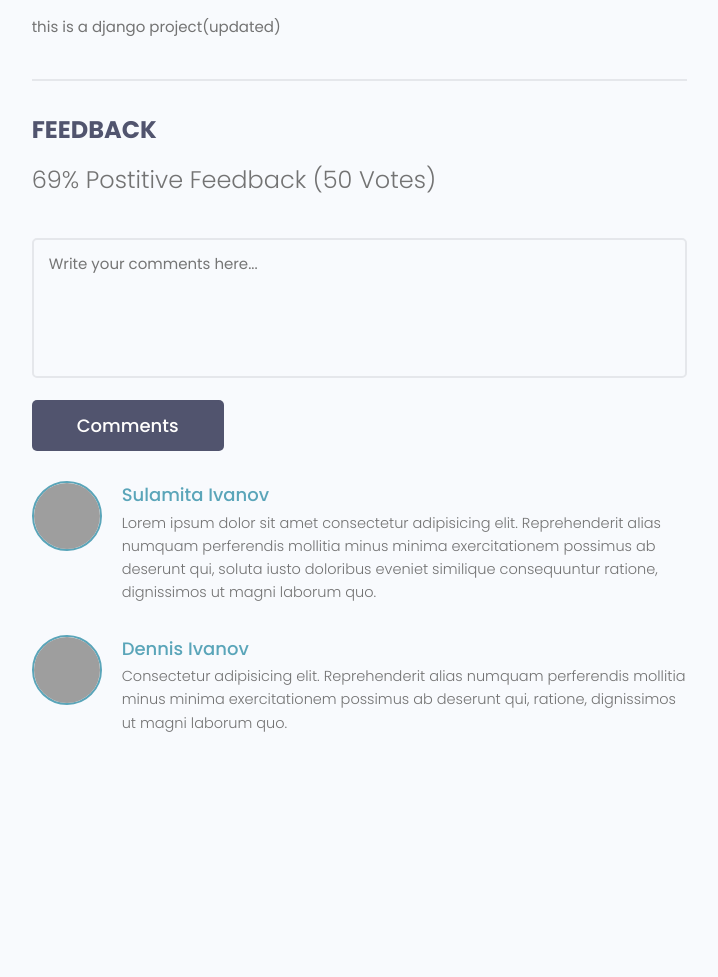
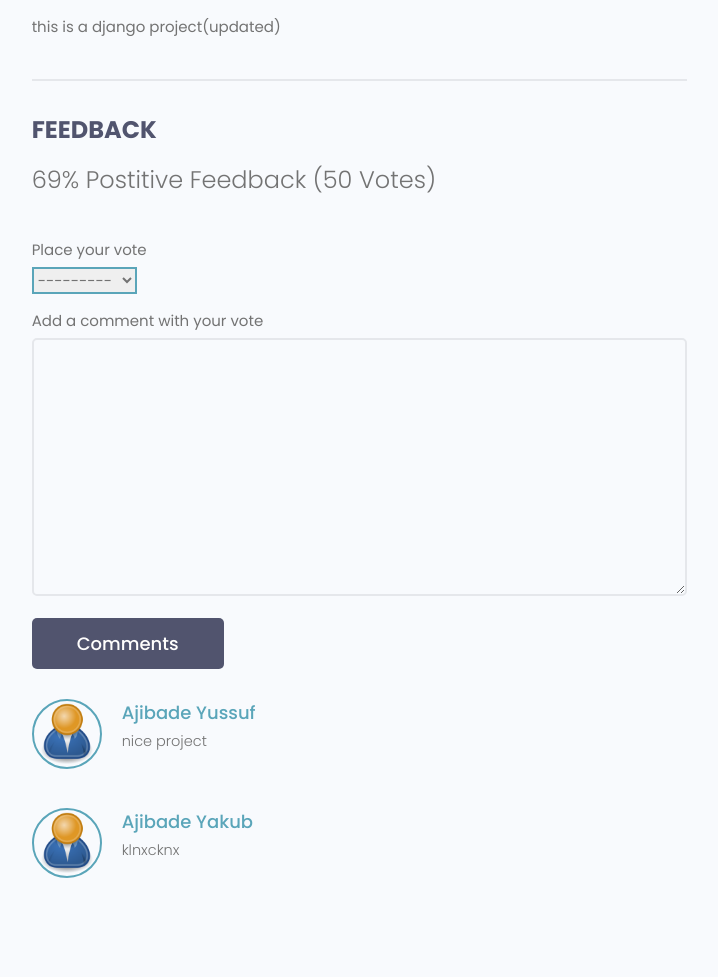
Before and after one commit to Ayatoo047/devsearch, a Django app: page /project/single-project/5470a598-35b7-4893-b82c-de1aec5255d8/ in a window 1280 px wide. Shown: the part 696-1673 px from the top of the page, without its empty margins (465-1183 px from the left). Before the commit the page ends 1428 px from the top, so only its background shows below. Run offline with Django 4.2, Linux system fonts and the light colour scheme; a user stored in the database is signed in; data comes from the database, SQL or seed files in the repository; parts of the project's set-up code (start-up, migrations or seed data) failed here and were passed over; some libraries are stand-ins or nearby versions; grey boxes are pictures that could not be loaded.

Commit message:
added review

```diff
--- a/project/admin.py
+++ b/project/admin.py
@@ -1,8 +1,8 @@
 from atexit import register
 from django.contrib import admin
-from .models import Project, Reviews, Tags
+from .models import Project, Review, Tags
 
 # Register your models here.
 admin.site.register(Project)
-admin.site.register(Reviews)
+admin.site.register(Review)
 admin.site.register(Tags)
--- a/project/forms.py
+++ b/project/forms.py
@@ -1,10 +1,14 @@
-from django.forms import ModelForm
-from . models import Project
+from cProfile import label
+from dataclasses import field
+from pyexpat import model
+from django.forms import ModelForm, widgets
+from . models import Project, Review
 
 class ProjectForm(ModelForm):
     class Meta:
         model = Project
         fields = ['title', 'description', 'tags', 'source_link', 'demo_link']
+        # widgets = { 'tags': forms.CheckboxSelectMultiple(), }
 
 
     def __init__(self, *args, **kwargs):
@@ -14,14 +18,25 @@ class ProjectForm(ModelForm):
             field.widget.attrs.update({'class': 'input'})
 
 
+
+class ReviewForm(ModelForm):
+    class Meta:
+        model = Review
+        fields = ['value', 'body']
+
+        labels = {
+            'value': 'Place your vote',
+            'body': 'Add a comment with your vote'
+        }
+
+    def __init__(self, *args, **kwargs):
+        super(ReviewForm, self).__init__(*args, **kwargs)
+
+        for name, field in self.fields.items():
+            field.widget.attrs.update({'class': 'input'})
+
+
 # class SkillForm(ModelForm):
 #     class Meta:
 #         model = Project
 #         fields = ['title', 'description', 'tags', 'source_link', 'demo_link']
-
-
-#     def __init__(self, *args, **kwargs):
-#         super(ProjectForm, self).__init__(*args, **kwargs)
-
-#         for name, field in self.fields.items():
-#             field.widget.attrs.update({'class': 'input'})
--- a/project/models.py
+++ b/project/models.py
@@ -1,5 +1,6 @@
 from contextlib import nullcontext
 from email.policy import default
+from enum import unique
 from unicodedata import name
 from venv import create
 from django.db import models
@@ -23,19 +24,40 @@ class Project(models.Model):
     def __str__(self):
         return str(self.title)
 
-class Reviews(models.Model):
+    class Meta:
+        ordering = ['created']
+
+    @property
+    def getVoteCount(self):
+        reviews = self.review_set.all()
+        upVotes = reviews.filter(value="up").count()
+        totalVotes = reviews.count()
+
+        ratio = (upVotes / totalVotes) * 100
+        self.vote_total = totalVotes
+        self.vote_ratio = ratio
+        self.save()
+
+
+class Review(models.Model):
     VOTE_TYPE = (
         ('up', 'Up Vote'),
         ('down', 'Down Vote'),
     )
     project = models.ForeignKey(Project, on_delete=models.CASCADE, null=True)
+    owner = models.ForeignKey(Profile, on_delete=models.CASCADE, null=True)
     body = models.TextField(max_length=2000, blank=True, null=True)
     value = models.CharField(max_length=200, choices=VOTE_TYPE)
     created = models.DateTimeField(auto_now_add=True)
     id = id = models.UUIDField(default=uuid.uuid4, unique=True, primary_key=True, editable=False)
 
+    class Meta:
+        unique_together = [['project', 'owner']]
+
     def __str__(self):
         return str(self.value)
+
+
 
 
 class Tags(models.Model):
--- a/project/templates/project/project.html
+++ b/project/templates/project/project.html
@@ -30,7 +30,7 @@
 
         <div class="column column--2of3">
           <img class="singleProject__preview" src="{{project.featured_image.url}}" alt="portfolio thumbnail" />
-          <a href="profile.html" class="singleProject__developer">By {{project.owner.name}}</a>
+          <a href="{% url 'profile' project.owner.id %}" class="singleProject__developer">By {{project.owner.name}}</a>
           <h2 class="singleProject__title">{{project.title}}</h2>
           <h3 class="singleProject__subtitle">About the Project</h3>
           <div class="singleProject__info">{{project.description}}</div>
@@ -41,42 +41,35 @@
               {{project.vote_ratio}}% Postitive Feedback ({{project.vote_total}} Votes)
             </h5>
 
-            <form class="form" action="#" method="POST">
+            <form class="form" action="" method="POST">
               <!-- Textarea -->
+              {% csrf_token %}
+              {% for field in form %}
               <div class="form__field">
-                <label for="formInput#textarea">Comments: </label>
-                <textarea class="input input--textarea" name="message" id="formInput#textarea"
-                  placeholder="Write your comments here..."></textarea>
+                <label for="formInput#textarea">{{field.label}}</label>
+                {{field}}
               </div>
+              {% endfor %}
               <input class="btn btn--sub btn--lg" type="submit" value="Comments" />
             </form>
+
             <div class="commentList">
+
+              {% for review in project.review_set.all %}
+              {% if review.body %}
               <div class="comment">
-                <a href="profile.html">
+                <a href="{% url 'profile' review.owner.id %}">
                   <img class="avatar avatar--md"
-                    src="https://pbs.twimg.com/profile_images/1335382240931368961/b3wSZKj4_400x400.jpg" alt="user" />
+                    src="{{review.owner.profile_image.url}}" alt="user" />
                 </a>
                 <div class="comment__details">
-                  <a href="profile.html" class="comment__author">Sulamita Ivanov</a>
-                  <p class="comment__info">
-                    Lorem ipsum dolor sit amet consectetur adipisicing elit. Reprehenderit alias numquam perferendis
-                    mollitia minus minima exercitationem possimus ab deserunt qui, soluta iusto doloribus eveniet
-                    similique consequuntur ratione, dignissimos ut magni laborum quo.
-                  </p>
+                  <a href="{% url 'profile' review.owner.id %}" class="comment__author">{{review.owner.name}}</a>
+                  <p class="comment__info">{{review.body}}</p>
                 </div>
               </div>
-              <div class="comment">
-                <a href="profile.html">
-                  <img class="avatar avatar--md" src="https://avatars.githubusercontent.com/u/33843378" alt="user" />
-                </a>
-                <div class="comment__details">
-                  <a href="profile.html" class="comment__author">Dennis Ivanov</a>
-                  <p class="comment__info">
-                    Consectetur adipisicing elit. Reprehenderit alias numquam perferendis mollitia minus minima
-                    exercitationem possimus ab deserunt qui, ratione, dignissimos ut magni laborum quo.
-                  </p>
-                </div>
-              </div>
+              {% endif %}
+              {% endfor %}
+
             </div>
           </div>
         </div>
--- a/project/views.py
+++ b/project/views.py
@@ -5,22 +5,36 @@ from django.shortcuts import render, redirect
 from project.utils import paginateProject, searchProject
 from user.views import profile
 from .models import Project, Tags
-from . forms import ProjectForm
+from . forms import ProjectForm, ReviewForm
 from django.contrib.auth.decorators import login_required
 
 
 
 def projects(request):
     projects, search_query = searchProject(request)
-    custom_range, projects = paginateProject(request, projects, 3)
+    custom_range, projects = paginateProject(request, projects, 6)
 
     context = {'projects': projects, 'search_query': search_query, 'custom_range': custom_range}
     return render(request, 'project/projects.html', context)
 
 def project(request, pk):
+    profile = request.user.profile
     project = Project.objects.get(id=pk)
+    form = ReviewForm()
+    if request.method == 'POST':
+        form = ReviewForm(request.POST)
+        if form.is_valid:
+            review = form.save(commit=False)
+            review.project = project
+            review.owner = profile
+            review.save()
+
+            project.getVoteCount
+            return redirect(project)
+
+
     # tags = Tags.objects.all()
-    context = {'project': project}
+    context = {'project': project, 'profile': profile, 'form': form}
     return render(request, 'project/project.html', context)
 
 def deleteproject(request, pk):
--- a/static/styles/app.css
+++ b/static/styles/app.css
@@ -535,10 +535,10 @@ img {
   border-top: 2px solid var(--color-light);
 }
 
-.comments .form label {
+/* .comments .form label {
   position: absolute;
   margin: -9999px;
-}
+} */
 
 .commentList {
   margin: 3rem 0;
--- a/templates/paginator.html
+++ b/templates/paginator.html
@@ -15,7 +15,7 @@
 
     {% if queryset.has_next %}
     <li><a href="?page={{queryset.next_page_number}}" class="btn page-link" data-page="{{queryset.next_page_number}}">Next &#10095</a></li>
-   {% endif %}
+    {% endif %}
   </ul>
 </div>
 {% endif %}
```
Also changed, not shown: user/templates/user/message.html (added, +67 -0 lines), db.sqlite3, project/migrations/0013_reviews_owner_alter_reviews_unique_together.py (added), project/migrations/0014_rename_reviews_review.py (added).
